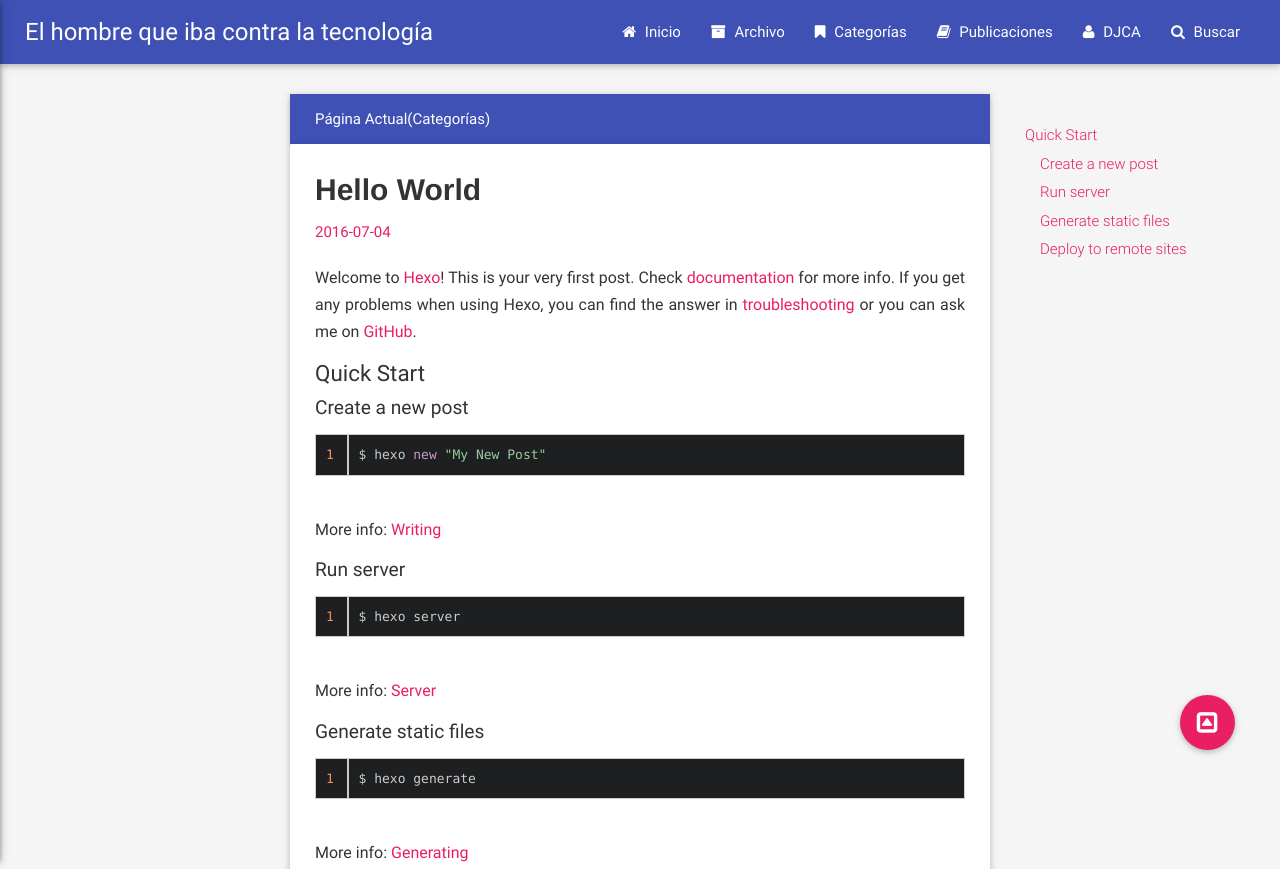
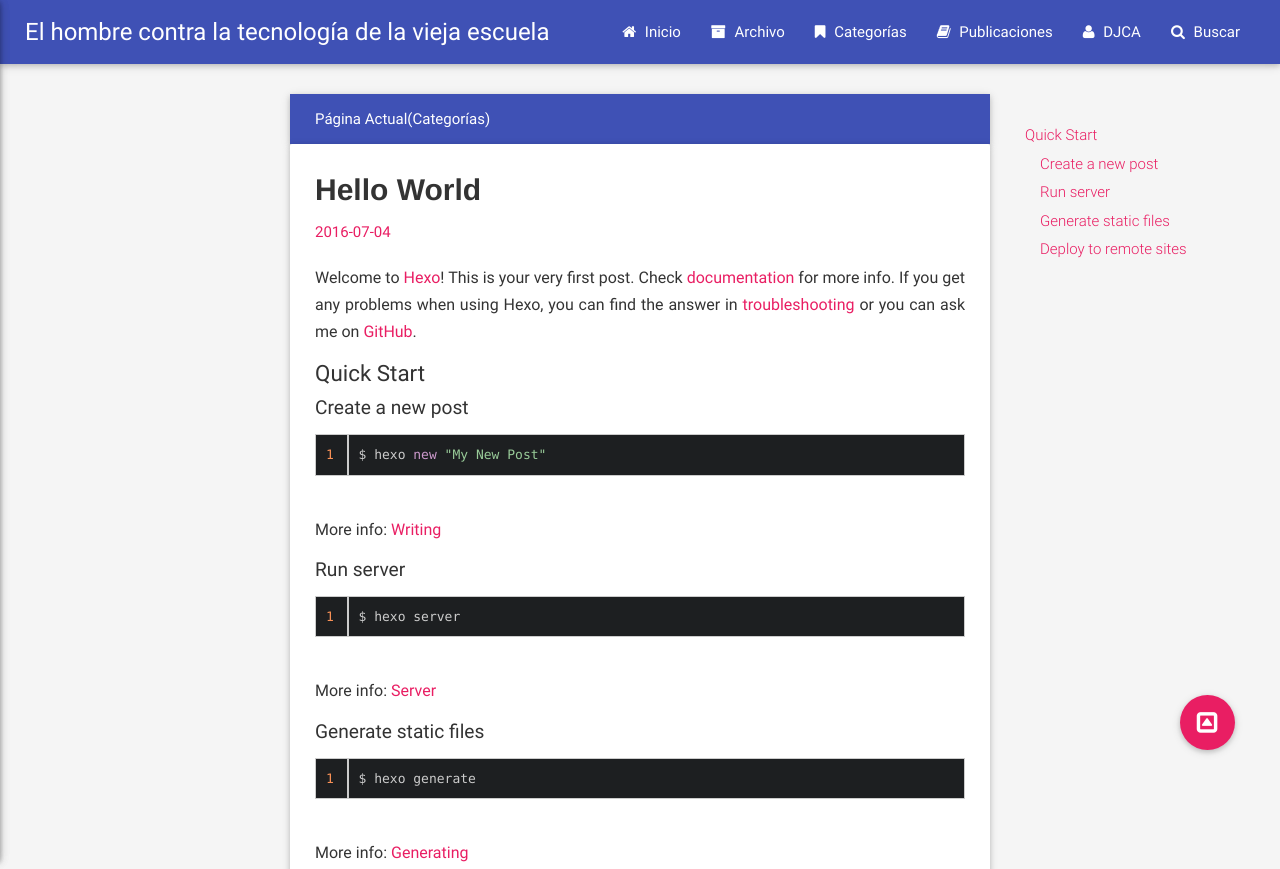
Before and after one commit to DanteChavez/DanteChavez.github.io, a plain HTML site: page 2016/07/04/hello-world/index.html in a window 1280 px wide. Shown: the top 869 px of the page. Drawn offline with nearby package versions, Linux system fonts and the light colour scheme; some packages are replaced by stand-ins of ours; no server answers.

Commit message:
Site updated: 2016-07-07 11:47:59

```diff
--- a/2016/07/04/hello-world/index.html
+++ b/2016/07/04/hello-world/index.html
@@ -16,14 +16,14 @@
   <meta name="viewport" content="width=device-width, initial-scale=1, maximum-scale=1">
 
     <meta property="og:title" content="Hello World"/>
-    <meta property="og:site_name" content="El hombre que iba contra la tecnología"/>
+    <meta property="og:site_name" content="El hombre contra la tecnología de la vieja escuela"/>
 
 
     <meta property="og:image" content="undefined"/>
 
 
     <link rel="icon" type="image/png" href="/favicon.png">
-    <link rel="alternate" href="/atom.xml" title="El hombre que iba contra la tecnología" type="application/atom+xml">
+    <link rel="alternate" href="/atom.xml" title="El hombre contra la tecnología de la vieja escuela" type="application/atom+xml">
     <link rel="stylesheet" href="/css/lib/materialize.min.css">
     <link rel="stylesheet" href="/css/lib/font-awesome.min.css">
     <link rel="stylesheet" href="/css/style.css" media="screen" type="text/css">
@@ -44,7 +44,7 @@
             <i class="fa fa-navicon"></i>
         </a>
         <div class="">
-            <a href="/" class="brand-logo hide-on-med-and-down">El hombre que iba contra la tecnología</a>
+            <a href="/" class="brand-logo hide-on-med-and-down">El hombre contra la tecnología de la vieja escuela</a>
             <ul class="right hide-on-med-and-down">
 
                     <li>
@@ -344,7 +344,7 @@
                     }
                 }
             });
-            var searchXml = "";
+            var searchXml = "search.xml";
             if (searchXml.length == 0) {
              	searchXml = "search.xml";
             }
```
Also changed, not shown: archives/2016/07/index.html (+4 -4 lines), archives/2016/index.html (+4 -4 lines), archives/index.html (+4 -4 lines), index.html (+4 -4 lines).
